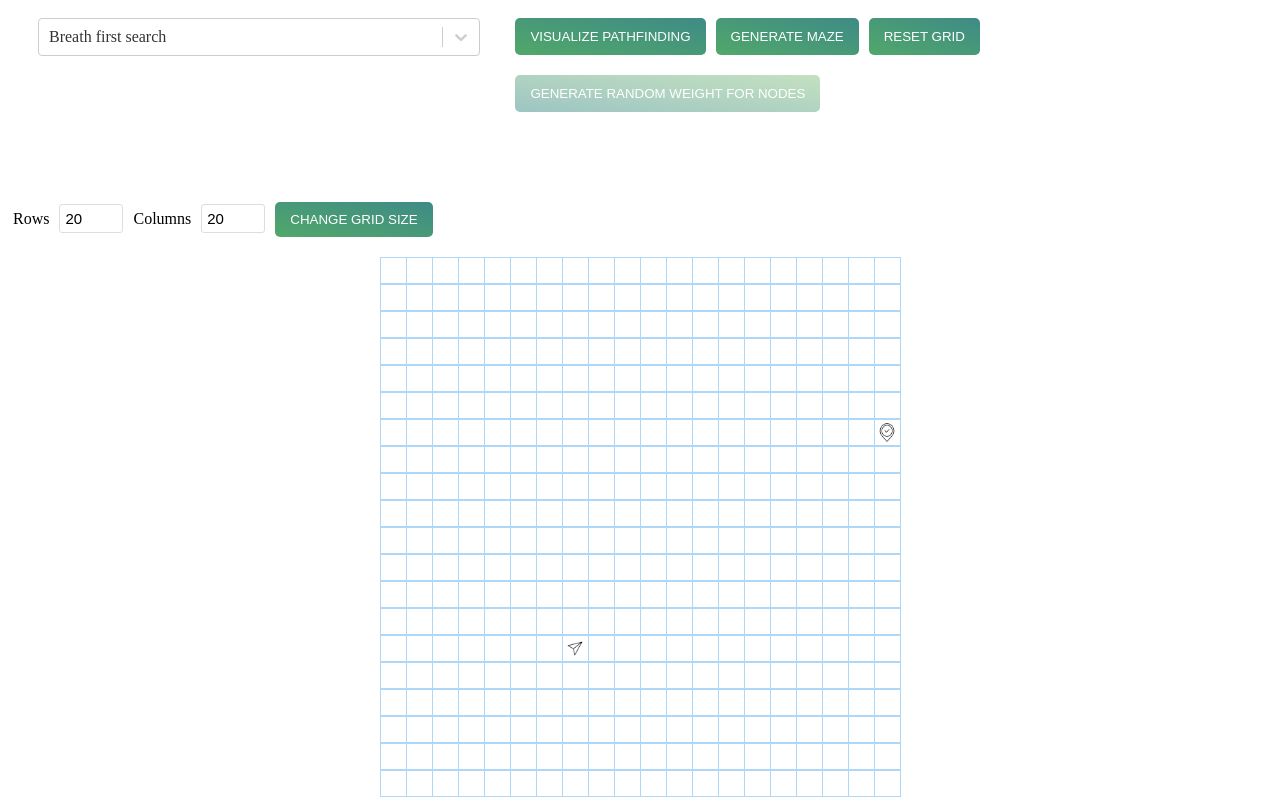
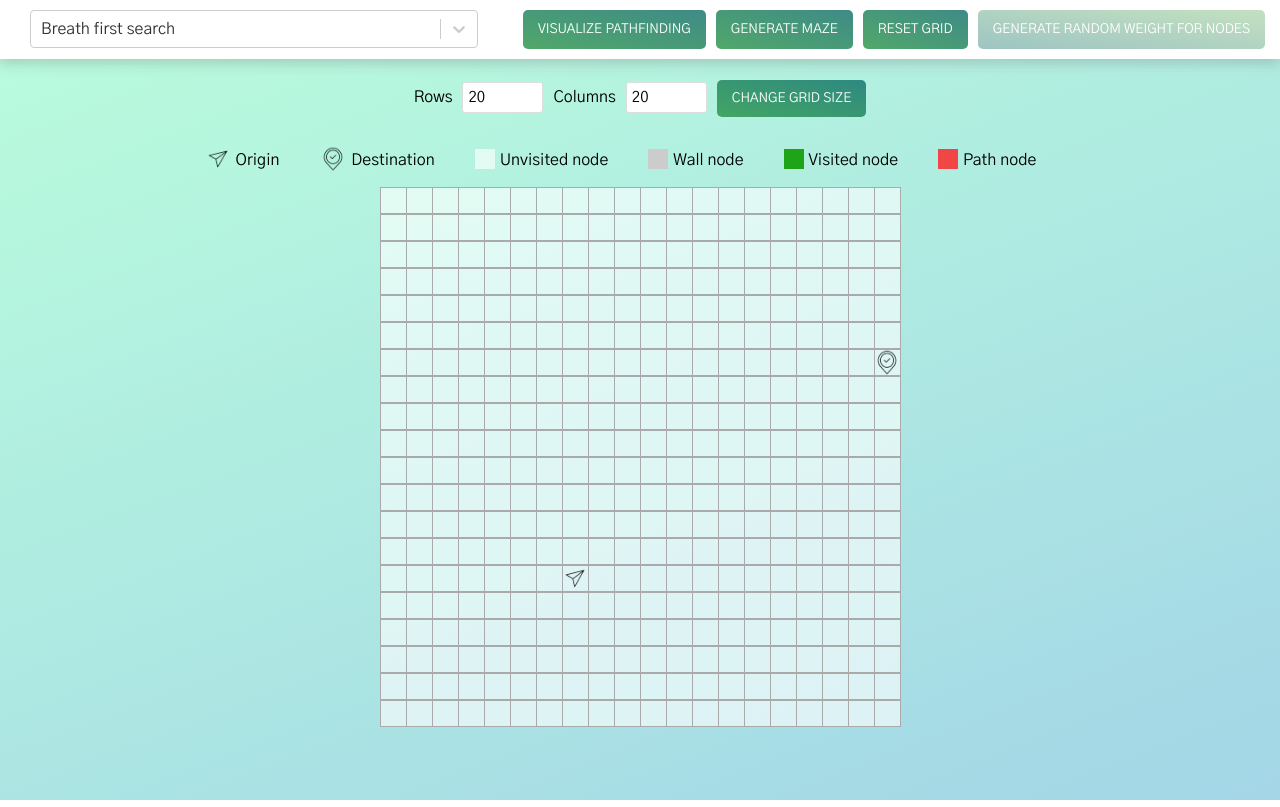
Before and after one commit to TD2106/pathfinder-visualizer, a React (Create React App) app: page / in a window 1280 px wide. Built offline with nearby package versions, Linux system fonts and the light colour scheme.

Commit message:
Change node color, add extra styling to app

```diff
--- a/src/App.tsx
+++ b/src/App.tsx
@@ -9,6 +9,12 @@ import { ConnectedAlgorithmSelector } from './components/AlgorithmSelector';
 import { ConnectedControllerButtons } from './components/ControllerButtons';
 import { ConnectedGridSizeForm } from './components/GridSizeForm';
 
+import { VISITED, WALL, PATH } from './constants/nodeColor';
+import startIcon from './components/Node/start.png';
+import endIcon from './components/Node/end.png';
+
+import './style.scss';
+
 interface DispatchProps {
     initGrid: () => void;
 }
@@ -16,6 +22,9 @@ interface DispatchProps {
 type Props = DispatchProps;
 
 const MAIN_APP_CLASS = 'pathfinder-visualizer-app';
+const HEADER_CLASS = 'header';
+const GRID_CONTAINER_CLASS = 'grid-container';
+const NOTATION_CLASS = 'notation-container';
 
 export class App extends React.Component<Props> {
     public componentDidMount = (): void => {
@@ -25,10 +34,23 @@ export class App extends React.Component<Props> {
     public render(): JSX.Element {
         return (
             <div className={MAIN_APP_CLASS}>
-                <ConnectedAlgorithmSelector/>
-                <ConnectedControllerButtons/>
+                <div className={HEADER_CLASS}>
+                    <ConnectedAlgorithmSelector/>
+                    <ConnectedControllerButtons/>
+                </div>
                 <ConnectedGridSizeForm/>
-                <ConnectedNodeGrid />
+                <div className={NOTATION_CLASS}>
+                    <img src={startIcon} ></img> <label>Origin</label>
+                    <img src={endIcon} ></img> <label>Destination</label>
+                    <div style={{backgroundColor : 'rgba(255,255,255,0.6)' }}></div><label>Unvisited node</label>
+                    <div style={{backgroundColor : WALL }}></div><label>Wall node</label>
+                    <div style={{backgroundColor : VISITED }}></div><label>Visited node</label>
+                    <div style={{backgroundColor : PATH }}></div><label>Path node</label>
+                </div>
+                <div className={GRID_CONTAINER_CLASS}>
+                    <ConnectedNodeGrid />
+                </div>
+
             </div>
         );
     }
--- a/src/components/Node/Node.tsx
+++ b/src/components/Node/Node.tsx
@@ -4,6 +4,7 @@ import { NodeData } from '../../type/NodeData';
 import { BLANK_STRING } from '../../constants/commonConstants';
 import startIcon from './start.png';
 import endIcon from './end.png';
+import { WALL, VISITED, PATH } from '../../constants/nodeColor';
 
 const NODE_CLASS = 'node';
 
@@ -26,11 +27,11 @@ export const Node = (props: Props): JSX.Element => {
 
     const getBackgroundColor = (): string => {
         if (props.nodeData.isPath) {
-            return 'yellow';
+            return PATH;
         } else if (props.nodeData.isVisited) {
-            return 'blue';
+            return VISITED;
         } else if(props.nodeData.isWall) {
-            return 'grey';
+            return WALL;
         } else {
             return 'transparent';
         }
--- a/src/components/Node/style.scss
+++ b/src/components/Node/style.scss
@@ -1,12 +1,12 @@
 .node {
-    border: 1px solid rgb(175, 216, 248);
+    border: 0.5px solid #aaa;
     width: 25px;
     height: 25px;
     display: flex;
     align-items: center;
     justify-content: center;
     img {
-        height: 90%;
-        width: 90%;
+        height:115%;
+        width:115%;
     }
 }
--- /dev/null
+++ b/src/constants/nodeColor.ts
@@ -0,0 +1,4 @@
+
+export const VISITED = '#1fa417';
+export const WALL = '#ccc';
+export const PATH = '#f14646';
```
